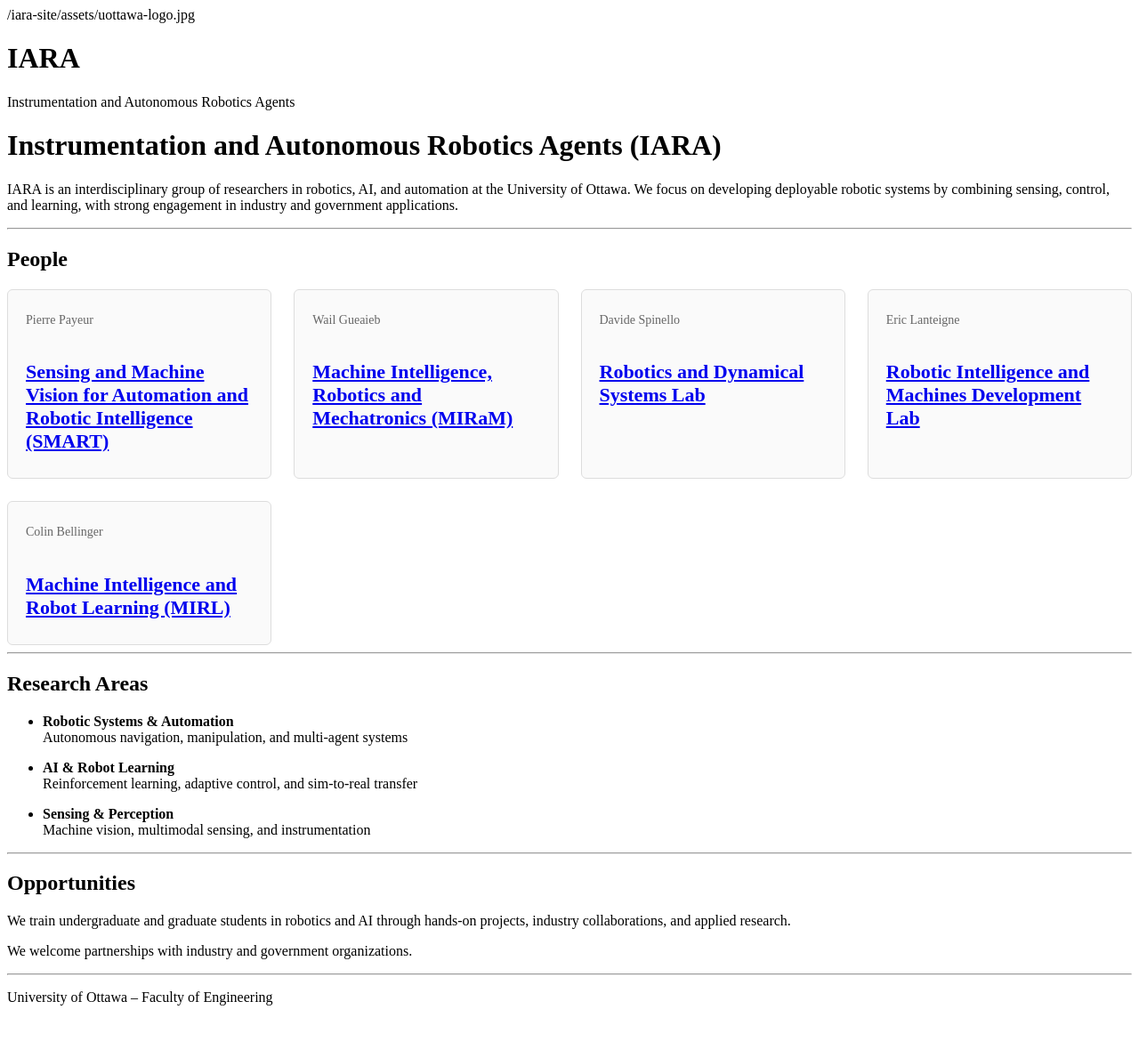
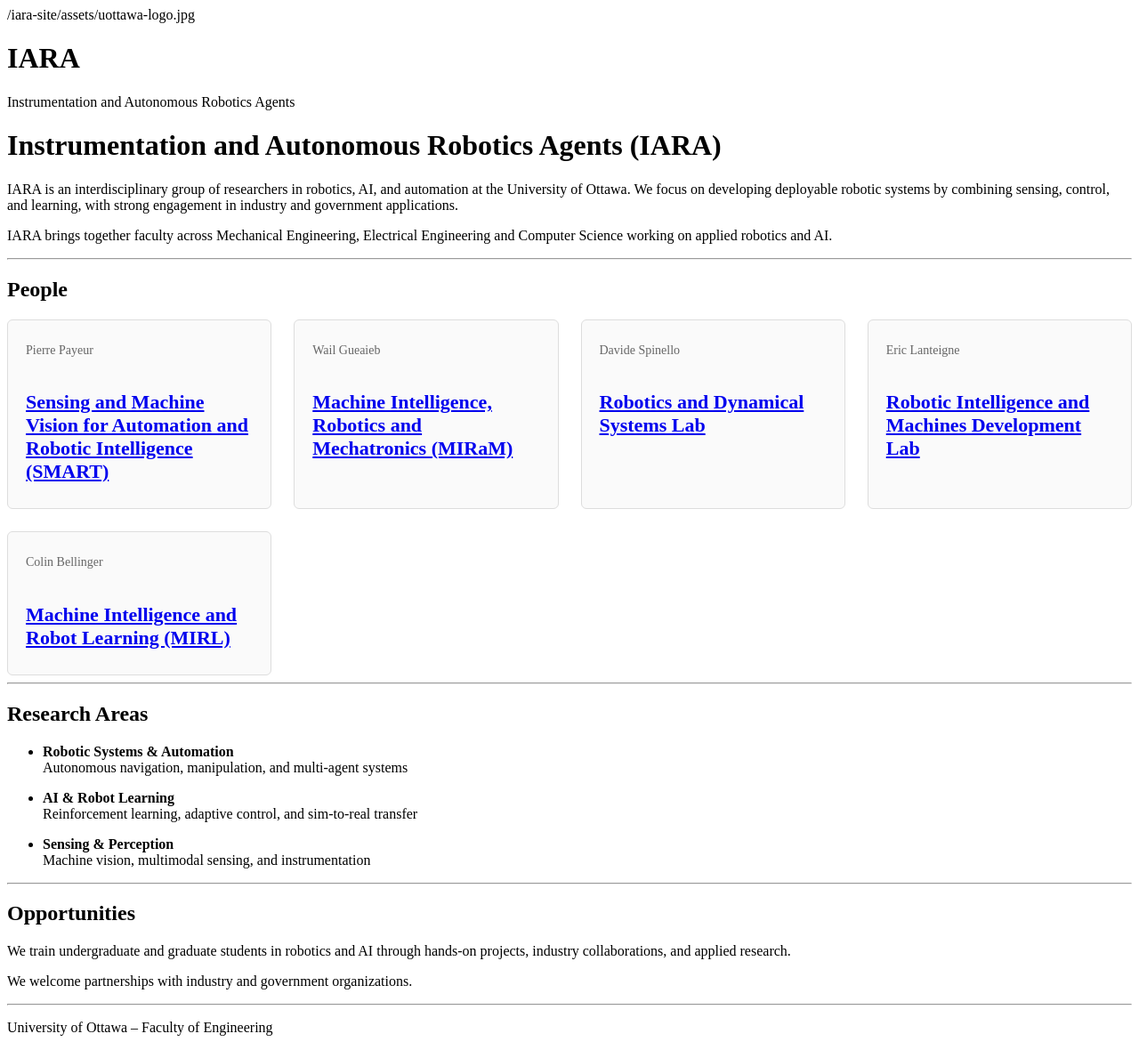
Before and after one commit to iara-lab/iara-site, a Jekyll site: the page built from index.md, in a window 1280 px wide. Shown: the whole page at 89% size. Built offline with Jekyll 4.4.1, drawn with Linux system fonts in a browser that asks for light colours; before the commit the page ends 1146 px from its top, so only the background shows below that.

Commit message:
Add description of faculty collaboration in IARA overview

```diff
--- a/index.md
+++ b/index.md
@@ -7,6 +7,8 @@ title: Home
 
 
 IARA is an interdisciplinary group of researchers in robotics, AI, and automation at the University of Ottawa. We focus on developing deployable robotic systems by combining sensing, control, and learning, with strong engagement in industry and government applications.
+
+IARA brings together faculty across Mechanical Engineering, Electrical Engineering and Computer Science working on applied robotics and AI.
 
 ---
 
```
